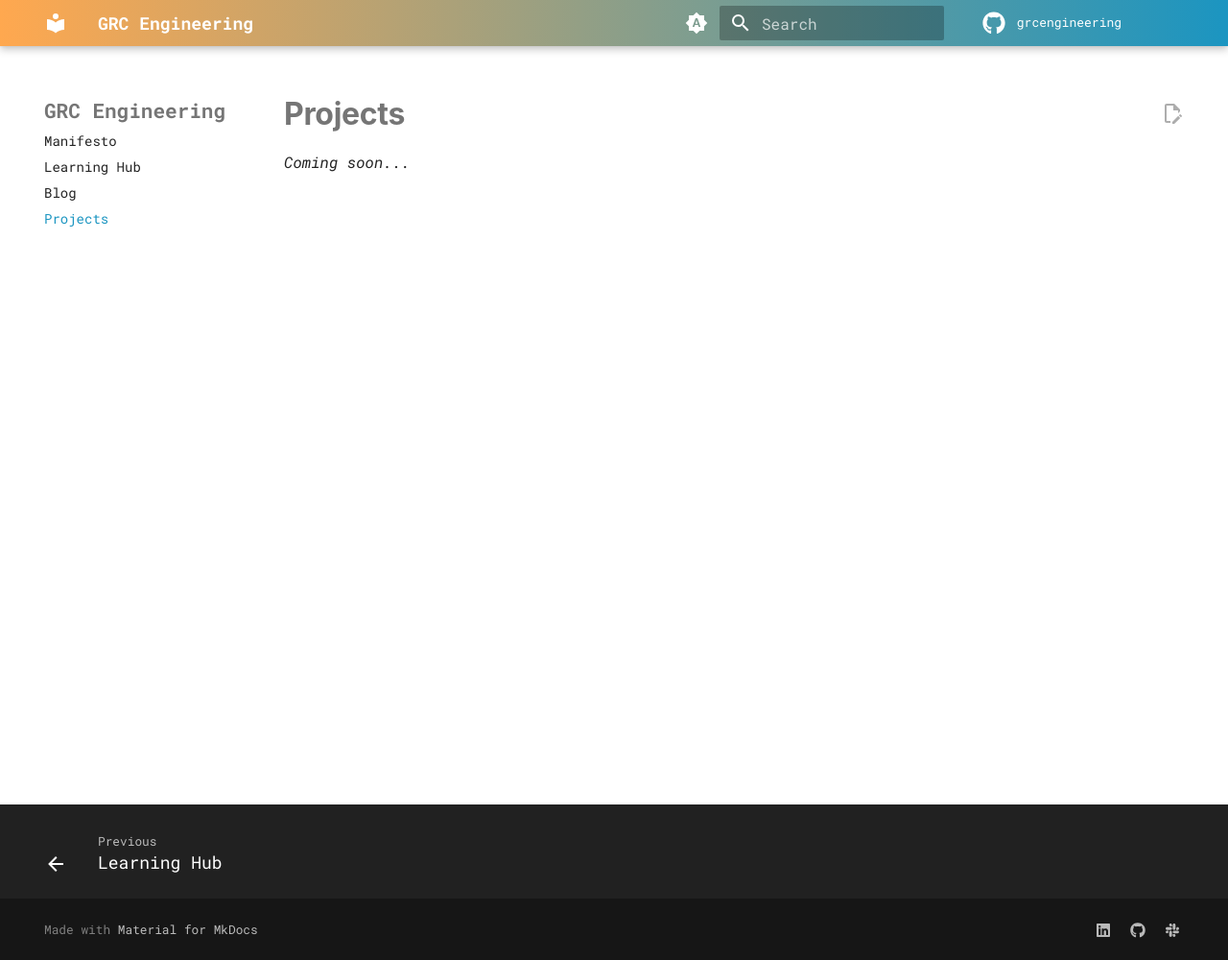
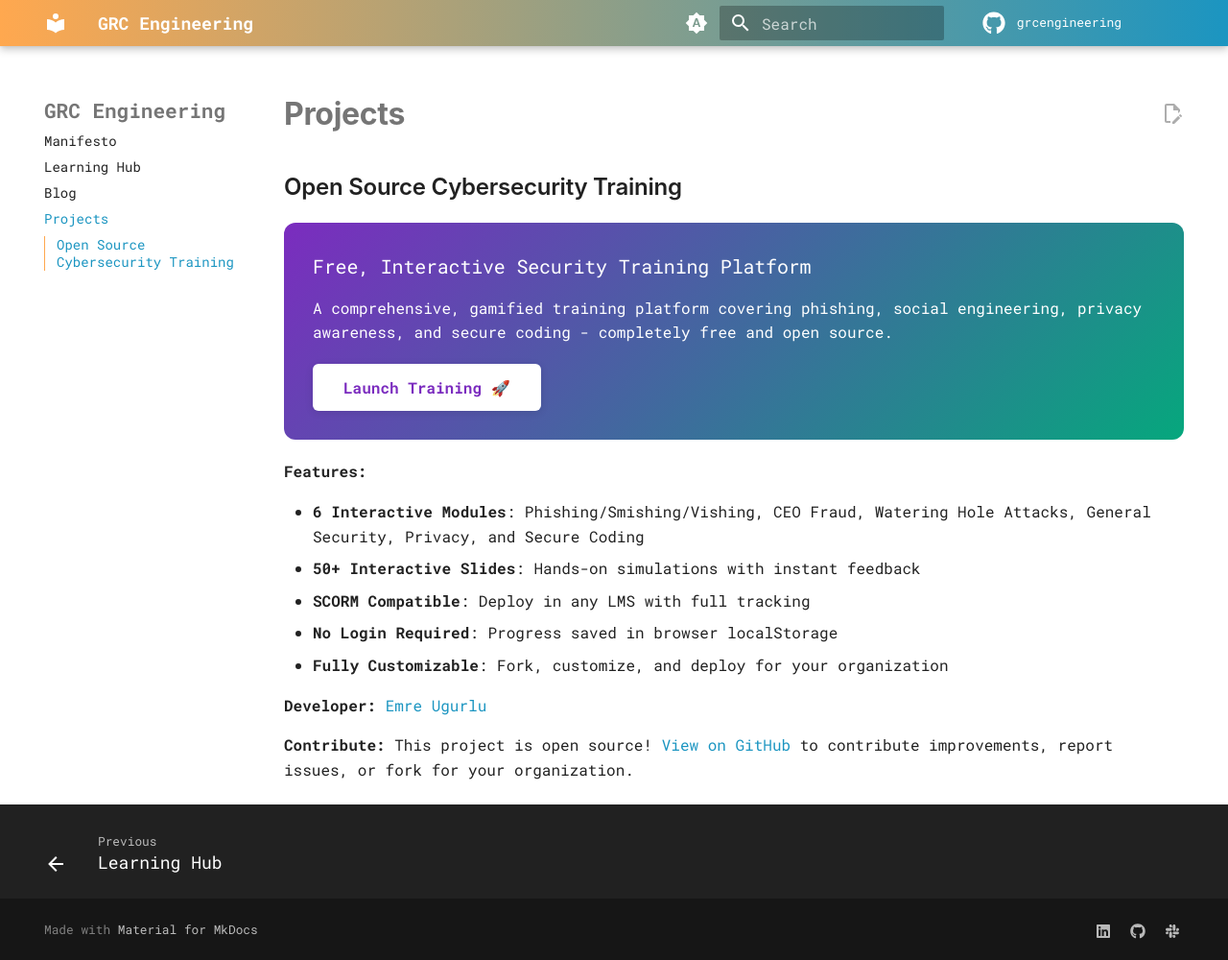
Before and after one commit to grcengineering/grcengineering.github.io, an MkDocs documentation site: the page built from docs/projects.md, in a window 1280 px wide and 1000 px high. Shown: the whole window at 96% size. Built offline with MkDocs 1.6.1 and Material for MkDocs 9.7.7, drawn with Linux system fonts in a browser that asks for light colours; some web fonts are replaced; plug-ins that fetch from the network failed and are left out; comment, search, counter and statistics services are not loaded.

Commit message:
Add Open Source Cybersecurity Training project
- Add training as git submodule from emreugurlu/open-security-training
- Create Projects page with training description and launch button
- Add developer credit (Emre Ugurlu) and GitHub contribution link
- Configure gitignore for venv, .cache, site, and .claude folders
- Update navigation to show training under Projects section

```diff
--- a/docs/projects.md
+++ b/docs/projects.md
@@ -1,2 +1,23 @@
 # Projects
-*Coming soon...*
+
+## Open Source Cybersecurity Training
+
+<div style="background: linear-gradient(135deg, #7B2CBF 0%, #06A77D 100%); color: white; padding: 30px; border-radius: 12px; margin: 20px 0;">
+  <h3 style="color: white; margin-top: 0;">Free, Interactive Security Training Platform</h3>
+  <p style="font-size: 16px; margin-bottom: 20px;">A comprehensive, gamified training platform covering phishing, social engineering, privacy awareness, and secure coding - completely free and open source.</p>
+  <div style="display: flex; gap: 15px; flex-wrap: wrap;">
+    <a href="../training/cybersecurity-privacy-training-combined.html" target="_blank" rel="noopener noreferrer" style="background: white; color: #7B2CBF; padding: 12px 32px; border-radius: 6px; text-decoration: none; font-weight: 600; font-size: 16px; transition: all 0.3s ease; box-shadow: 0 2px 8px rgba(0,0,0,0.1);" onmouseover="this.style.transform='translateY(-2px)'; this.style.boxShadow='0 4px 12px rgba(123,44,191,0.3)';" onmouseout="this.style.transform='translateY(0)'; this.style.boxShadow='0 2px 8px rgba(0,0,0,0.1)';">Launch Training 🚀</a>
+  </div>
+</div>
+
+**Features:**
+
+- **6 Interactive Modules**: Phishing/Smishing/Vishing, CEO Fraud, Watering Hole Attacks, General Security, Privacy, and Secure Coding
+- **50+ Interactive Slides**: Hands-on simulations with instant feedback
+- **SCORM Compatible**: Deploy in any LMS with full tracking
+- **No Login Required**: Progress saved in browser localStorage
+- **Fully Customizable**: Fork, customize, and deploy for your organization
+
+**Developer:** [Emre Ugurlu](https://www.linkedin.com/in/emre-ugurlu-48596b116/)
+
+**Contribute:** This project is open source! [View on GitHub](https://github.com/emreugurlu/open-security-training) to contribute improvements, report issues, or fork for your organization.
--- a/mkdocs.yml
+++ b/mkdocs.yml
@@ -7,7 +7,7 @@ nav:
   - index.md
   - Learning Hub: learning-hub.md
   - Blog: "https://blog.grc.engineering"
-  - projects.md
+  - Projects: projects.md
 extra_css:
   - stylesheets/extra.css
 extra_javascript:
```
Also changed, not shown: .gitmodules (added), 1 other file.
